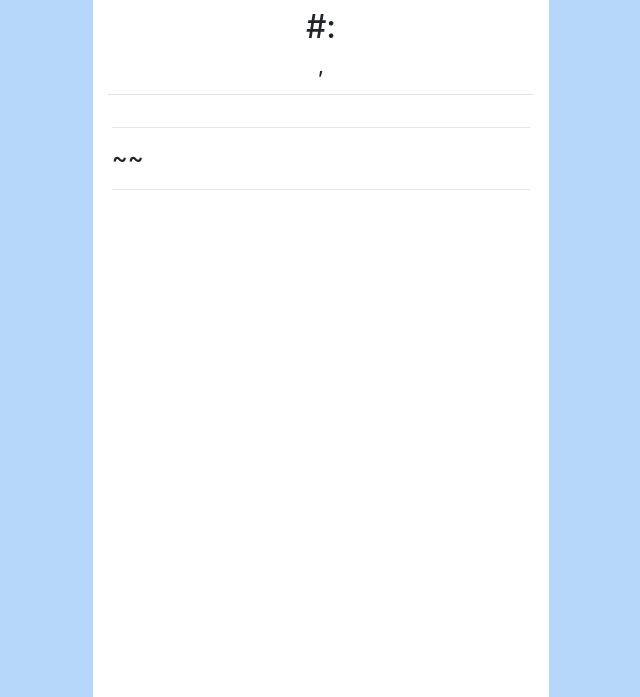
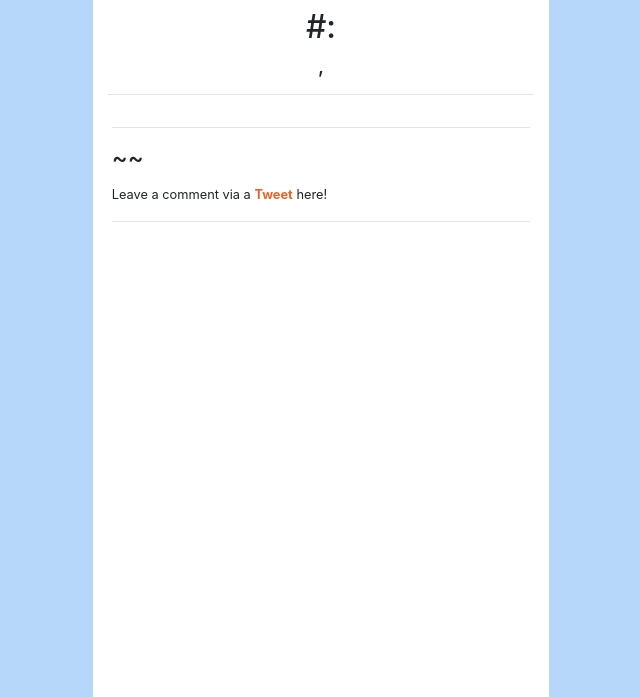
Before and after one commit to spencertollefson/spencertollefson.com-website, a Django app: template blog/templates/blog/journal_detail.html in a window 1280 px wide. Shown: the part 56-753 px from the top of the page, without its empty margins (319-959 px from the left). Run offline with Django 3.2, Linux system fonts and the light colour scheme; the template is opened without the code that fills it, so the values that code supplies are empty; parts of the project's set-up code (start-up, migrations or seed data) failed here and were passed over; some libraries are stand-ins or nearby versions.

Commit message:
Complete tweet button implementation on journal_detail pages

```diff
--- a/blog/templates/blog/journal_detail.html
+++ b/blog/templates/blog/journal_detail.html
@@ -1,6 +1,8 @@
 {% extends 'blog/base.html' %}
 
 {% block title %}Spencer Tollefson - #{{ post.pub_number }}: {{ post.title }}{% endblock %}
+
+
 
 {% block navhighlights %}
 <li class="nav-item">
@@ -28,15 +30,20 @@
         </div>
     </div>
     <div class="row">
-        <div class="col-11 pb-1 text-left mx-auto">
+        <div class="col-11 pb-0 text-left mx-auto">
             <p>{{ post.formatted_markdown|safe }}</p>
             <hr>
             <h4>~{{ post.author }}~</h4>
+            <small>
+                Leave a comment via a
+                <a href="https://twitter.com/share?ref_src=twsrc%5Etfw" class="twitter-share-button" data-size="" data-text="@TheSpencerT" data-related="TheSpencerT" data-show-count="false">Tweet</a><script async src="https://platform.twitter.com/widgets.js" charset="utf-8"></script>
+                here!
+            </small>
             <hr>
         </div>
     </div>
     <div class="row d-flex justify-content-between pb-1">
-        <div class="col-sm-6 text-center">
+        <div class="col-sm-5.5 text-left pl-3">
             {% if post.get_back_journ %}
             <a href="{% url 'journal_detail' pk=post.get_back_journ.pk %}">
                 <button type="button" class="btn btn-outline-secondary" data-toggle="tooltip" title="{{ post.get_back_journ.title }}">
@@ -45,7 +52,7 @@
             </a>
             {% endif %}
         </div>
-        <div class="col-sm-6 text-center">
+        <div class="col-sm-5.5 text-right pr-3">
             {% if post.get_next_journ %}
             <a href="{% url 'journal_detail' pk=post.get_next_journ.pk %}">
                 <button type="button" class="btn btn-outline-secondary" data-toggle="tooltip" title="{{ post.get_next_journ.title }}">
--- a/blog/templates/blog/post_detail.html
+++ b/blog/templates/blog/post_detail.html
@@ -1,6 +1,12 @@
 {% extends 'blog/base.html' %}
 
 {% block title %}Spencer Tollefson - #{{ post.pub_number }}: {{ post.title }}{% endblock %}
+
+{#Twitter JS#}
+<script type="text/javascript" async src="https://platform.twitter.com/widgets.js"></script>
+
+
+
 
 {% block Page-Header %}
     <h2>#{{ post.pub_number }}: {{ post.title }}</h2>
```
